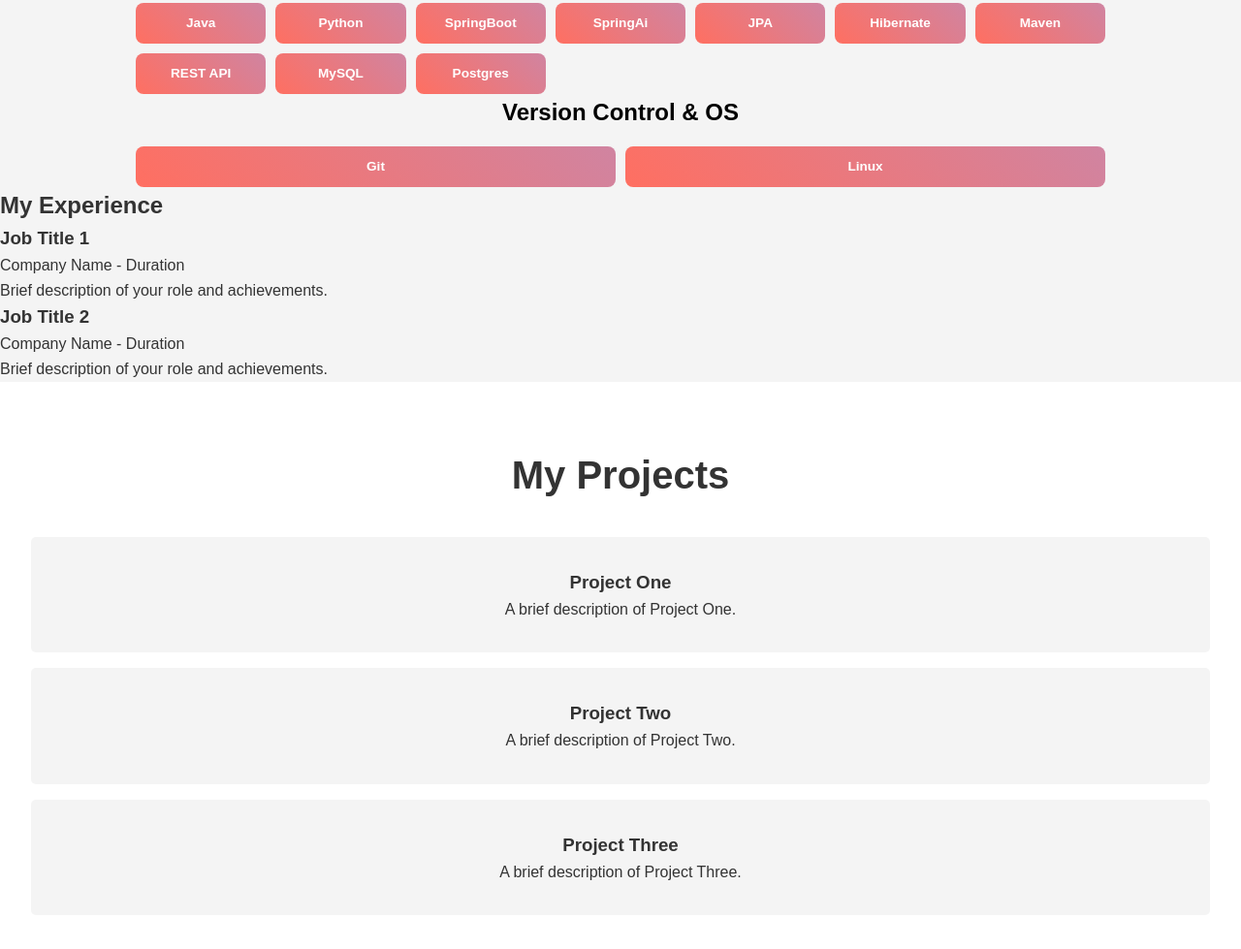
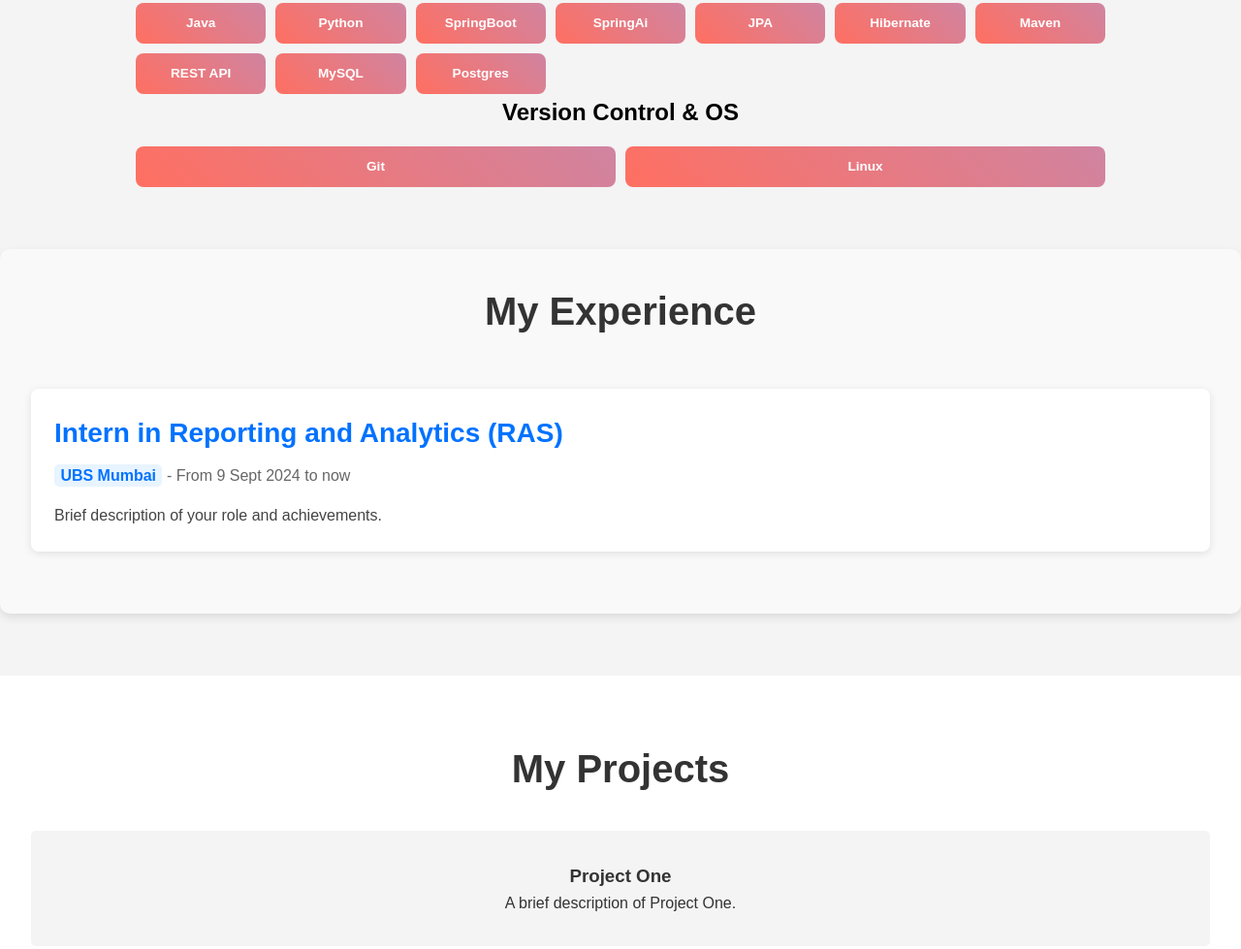
Before and after one commit to ShubhamSupekar/ShubhamSupekar.github.io, a plain HTML site: page index.html in a window 1280 px wide. Shown: the part 1100-2079 px from the top of the page at 97% size. Drawn offline with Linux system fonts and the light colour scheme.

Commit message:
adding exp section

```diff
--- a/index.html
+++ b/index.html
@@ -117,17 +117,14 @@
     <section id="experience" class="experience">
         <h2>My Experience</h2>
         <div class="experience-item">
-            <h3>Job Title 1</h3>
-            <p>Company Name - Duration</p>
-            <p>Brief description of your role and achievements.</p>
-        </div>
-        <div class="experience-item">
-            <h3>Job Title 2</h3>
-            <p>Company Name - Duration</p>
-            <p>Brief description of your role and achievements.</p>
+            <h3>Intern in Reporting and Analytics (RAS)</h3>
+            <p class="experience-duration"><span class="company-name">UBS Mumbai</span> - From 9 Sept 2024 to now</p>
+            <p class="experience-description">Brief description of your role and achievements.</p>
         </div>
         <!-- Add more experience items as needed -->
     </section>
+
+
 
     <!-- Projects Section -->
     <section id="projects" class="projects">
--- a/script.js
+++ b/script.js
@@ -47,6 +47,25 @@ document.addEventListener('DOMContentLoaded', function () {
 
     observer.observe(skillsSection);
 
+
+        // Intersection Observer for Experience Section
+    const experienceSection = document.querySelector('.experience');
+
+    const experienceObserver = new IntersectionObserver((entries) => {
+        entries.forEach(entry => {
+            if (entry.isIntersecting) {
+                experienceSection.classList.add('in-view');
+            } else {
+                experienceSection.classList.remove('in-view');
+            }
+        });
+    }, {
+        threshold: 0.3 // Trigger when 10% of the section is in view
+    });
+
+    experienceObserver.observe(experienceSection);
+
+
     // Intersection Observer for Hero Section
     const heroSection = document.querySelector('.hero');
     const heroObserver = new IntersectionObserver((entries) => {
--- a/styles.css
+++ b/styles.css
@@ -581,3 +581,92 @@ footer {
 .social-icons a:hover {
     transform: translateY(-5px); /* Move the icon up slightly on hover */
 }
+
+
+
+
+
+
+/* Highlighted Company Name */
+.company-name {
+    font-weight: bold;
+    color: #0072ff; /* Strong color for emphasis */
+    background-color: #e8f4ff; /* Light background color for contrast */
+    padding: 0.2rem 0.4rem;
+    border-radius: 5px;
+    transition: background-color 0.3s ease, color 0.3s ease;
+}
+
+/* Company Name Hover Effect */
+.company-name:hover {
+    background-color: #0072ff; /* Inverted hover effect */
+    color: #fff;
+}
+
+/* Experience Section */
+.experience {
+    margin: 4rem 0;
+    padding: 2rem;
+    background-color: #f9f9f9;
+    border-radius: 10px;
+    box-shadow: 0 4px 10px rgba(0, 0, 0, 0.1);
+    opacity: 0;
+    transform: translateY(20px);
+    transition: opacity 1s ease, transform 1s ease;
+}
+
+.experience.in-view {
+    opacity: 1;
+    transform: translateY(0);
+}
+
+/* Experience Section Title */
+.experience h2 {
+    text-align: center;
+    font-size: 2.5rem;
+    color: #333;
+    margin-bottom: 3rem;
+    position: relative;
+    opacity: 0;
+    transform: translateY(-20px);
+    transition: opacity 1s ease 0.5s, transform 1s ease 0.5s;
+}
+
+.experience.in-view h2 {
+    opacity: 1;
+    transform: translateY(0);
+}
+
+/* Experience Item */
+.experience-item {
+    margin-bottom: 2rem;
+    padding: 1.5rem;
+    background-color: #fff;
+    border-radius: 8px;
+    box-shadow: 0 2px 8px rgba(0, 0, 0, 0.1);
+    opacity: 0;
+    transform: translateY(20px);
+    transition: opacity 1s ease 1s, transform 1s ease 1s;
+}
+
+.experience.in-view .experience-item {
+    opacity: 1;
+    transform: translateY(0);
+}
+
+.experience-item h3 {
+    font-size: 1.75rem;
+    color: #0072ff;
+    margin-bottom: 0.5rem;
+}
+
+.experience-duration {
+    font-size: 1rem;
+    color: #666;
+    margin-bottom: 1rem;
+}
+
+.experience-description {
+    font-size: 1rem;
+    color: #444;
+}
```
Also changed, not shown: Screenshot 2024-08-21 100826.png (deleted), me.jpg (deleted).
